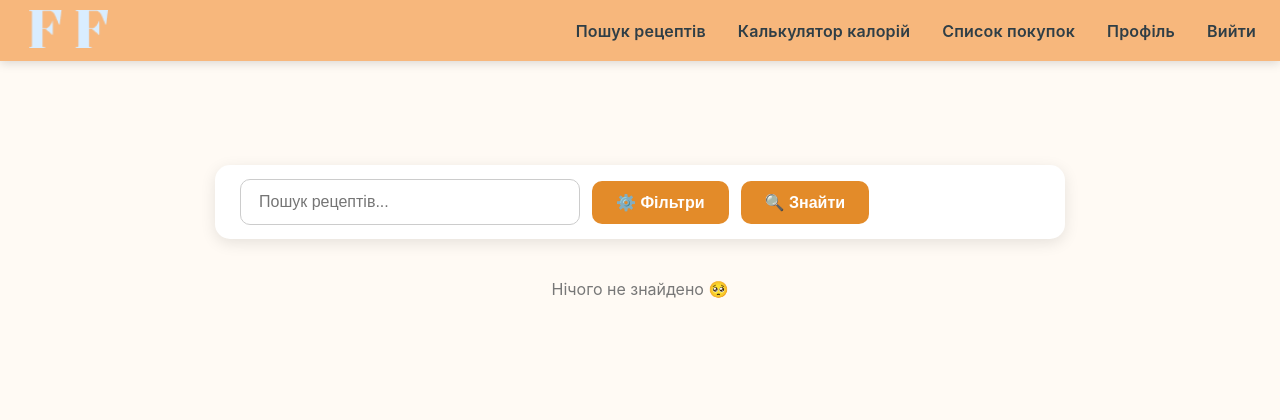
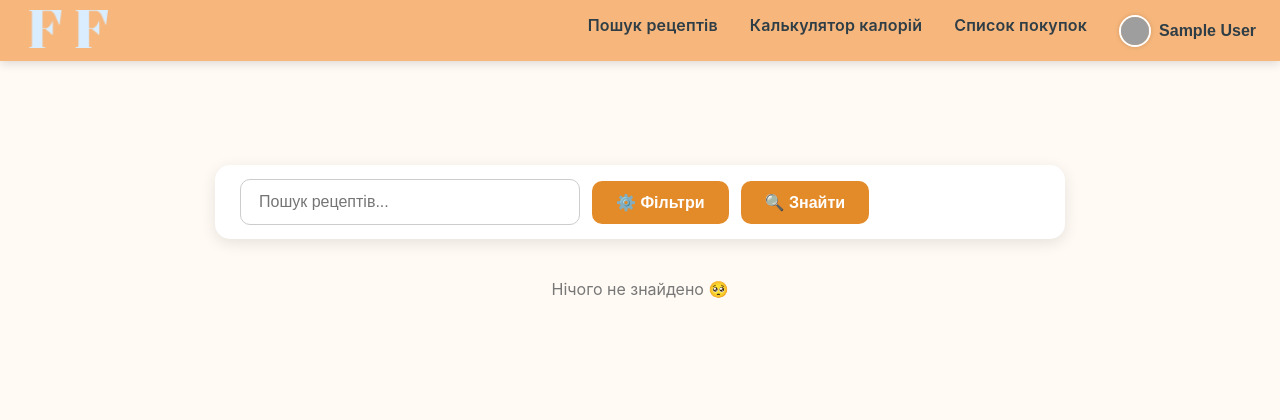
Before and after one commit to VitaliyReshetnik/FoodFusion, a PHP site: page /search.php in a window 1280 px wide. Shown: the top 420 px of the page. Run offline with PHP 8.4, Linux system fonts and the light colour scheme; the visitor is signed in with stand-in values (Sample User, id 1); data that the repository does not hold is empty; grey boxes are pictures that could not be loaded.

Commit message:
✨ Оновлено хедер: логін/реєстрація або меню профілю + фікси JS підключення

```diff
--- /dev/null
+++ b/scripts/profile-menu.js
@@ -0,0 +1,18 @@
+document.addEventListener("DOMContentLoaded", () => {
+  const btn = document.querySelector(".profile-btn");
+  const dropdown = document.querySelector(".dropdown");
+
+  if (!btn || !dropdown) {
+    console.error("❌ profile-menu.js: кнопка або меню не знайдені");
+    return;
+  }
+
+  btn.addEventListener("click", (e) => {
+    e.stopPropagation();
+    dropdown.classList.toggle("active");
+  });
+
+  document.addEventListener("click", () => {
+    dropdown.classList.remove("active");
+  });
+});
--- a/search.php
+++ b/search.php
@@ -108,12 +108,14 @@ if (isset($_GET['ajax']) && $_GET['ajax'] === '1') {
     exit;
 }
 ?>
+
 <!DOCTYPE html>
 <html lang="uk">
 <head>
   <meta charset="UTF-8">
   <title>Пошук рецептів | FoodFusion</title>
   <meta name="viewport" content="width=device-width, initial-scale=1.0">
+
   <link rel="stylesheet" href="styles/nav.css">
   <link rel="stylesheet" href="styles/styles.css">
   <link rel="stylesheet" href="styles/footer.css">
@@ -121,31 +123,50 @@ if (isset($_GET['ajax']) && $_GET['ajax'] === '1') {
 </head>
 <body>
 
+<!-- ===== Навігація ===== -->
 <header>
   <div class="nav-container">
+    <!-- Лого -->
     <div class="logo">
       <a href="index.php">
         <img src="assets/images/FoodFusion.png" alt="FoodFusion Logo">
       </a>
     </div>
+
+    <!-- Меню -->
     <nav>
       <ul>
-        <li><a href="search.php" class="active">Пошук рецептів</a></li>
-        <li><a href="#">Калькулятор калорій</a></li>
-        <li><a href="#">Список покупок</a></li>
+        <li><a href="search.php">Пошук рецептів</a></li>
+        <li><a href="calculator.php">Калькулятор калорій</a></li>
+        <li><a href="shopping_list.php">Список покупок</a></li>
 
         <?php if (isset($_SESSION['user_id'])): ?>
-          <li><a href="profile.php">Профіль</a></li>
-          <li><a href="logout.php" class="logout-btn">Вийти</a></li>
+          <!-- Профіль -->
+          <li class="profile-menu">
+            <button type="button" class="profile-btn">
+              <img src="assets/images/avatar.png" alt="Profile" />
+              <span><?= htmlspecialchars($_SESSION['user_name']) ?: 'Профіль' ?></span>
+            </button>
+
+            <ul class="dropdown">
+              <li><a href="profile.php">Мій профіль</a></li>
+              <li><a href="favorites.php">Вподобані</a></li>
+              <li><a href="collections.php">Колекції рецептів</a></li>
+              <li><a href="history.php">Історія</a></li>
+              <li><a href="logout.php">Вийти</a></li>
+            </ul>
+          </li>
         <?php else: ?>
-          <li><a href="login.php">Увійти</a></li>
-          <li><a href="register.php">Реєстрація</a></li>
+          <!-- Якщо користувач не увійшов -->
+          <li><a href="login.php" class="login-btn">Увійти</a></li>
+          <li><a href="register.php" class="register-btn">Реєстрація</a></li>
         <?php endif; ?>
       </ul>
     </nav>
   </div>
 </header>
 
+<!-- ===== Основний контент ===== -->
 <main>
   <section class="search-bar">
     <form id="searchForm">
@@ -237,12 +258,15 @@ if (isset($_GET['ajax']) && $_GET['ajax'] === '1') {
   <section id="recipes" class="recipes-container"></section>
 </main>
 
+<!-- ===== Футер ===== -->
 <footer>
   <div class="footer-container">
     <p>© 2025 FoodFusion. Усі права захищено.</p>
   </div>
 </footer>
 
+<!-- ===== JS ===== -->
+<script src="scripts/profile-menu.js"></script>
 <script src="scripts/search.js"></script>
 </body>
 </html>
--- a/styles/nav.css
+++ b/styles/nav.css
@@ -85,6 +85,75 @@ nav a:hover::after {
   box-shadow: 0 0 6px rgba(224, 122, 95, 0.4);
 }
 
+/* ===== Профільне меню ===== */
+.profile-menu {
+  position: relative;
+}
+
+.profile-btn {
+  display: flex;
+  align-items: center;
+  gap: 8px;
+  background: none;
+  border: none;
+  cursor: pointer;
+  font-weight: 600;
+  color: #2F3E46;
+  font-size: 1rem;
+  transition: 0.25s ease;
+}
+
+.profile-btn img {
+  width: 32px;
+  height: 32px;
+  border-radius: 50%;
+  object-fit: cover;
+  border: 2px solid #fff;
+  box-shadow: 0 0 5px rgba(0,0,0,0.15);
+}
+
+.profile-btn:hover {
+  color: #E07A5F;
+}
+
+/* Випадаюче меню */
+.dropdown {
+  position: absolute;
+  top: 120%;
+  right: 0;
+  background: #fff;
+  border-radius: 12px;
+  box-shadow: 0 8px 25px rgba(0, 0, 0, 0.08);
+  display: none;
+  flex-direction: column;
+  min-width: 190px;
+  overflow: hidden;
+  z-index: 999;
+  opacity: 0;
+  transform: translateY(-10px);
+  transition: opacity 0.25s ease, transform 0.25s ease;
+}
+
+.dropdown.active {
+  display: flex;
+  opacity: 1;
+  transform: translateY(0);
+}
+
+.dropdown li a {
+  display: block;
+  padding: 10px 15px;
+  color: #2F3E46;
+  text-decoration: none;
+  transition: background 0.25s;
+  font-size: 0.95rem;
+}
+
+.dropdown li a:hover {
+  background: #fff1e4;
+  color: #E07A5F;
+}
+
 /* ===== Адаптив ===== */
 @media (max-width: 900px) {
   .nav-container {
```
Also changed, not shown: index.php (+29 -10 lines), profile.php (+28 -6 lines), recipe.php (+32 -10 lines).
